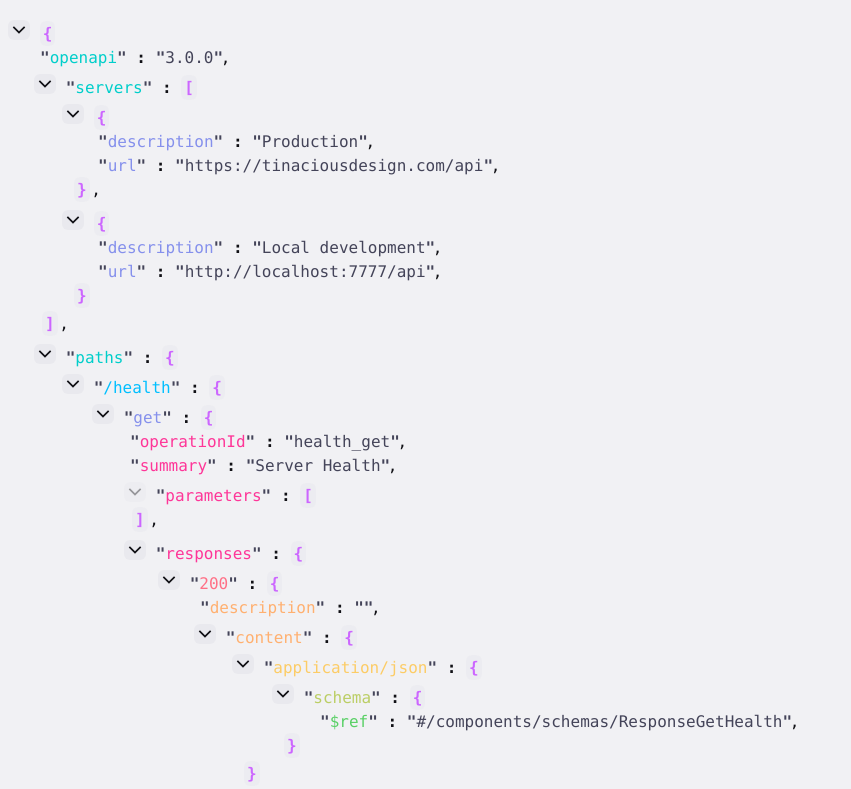
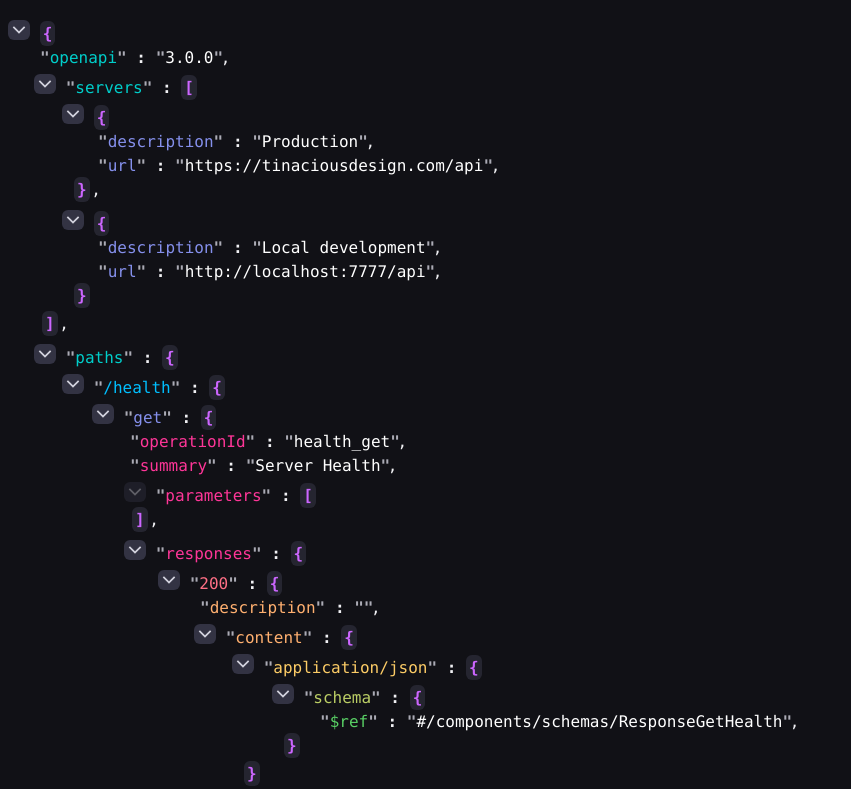
Before and after one commit to tinacious/rainbow-json-chrome, a Svelte app: page / in a window 1280 px wide. Shown: the top 789 px of the page, without its empty margins (0-851 px from the left). Built offline with nearby package versions, Linux system fonts and the light colour scheme.

Commit message:
manual dark mode

```diff
--- a/index.html
+++ b/index.html
@@ -1,5 +1,5 @@
 <!doctype html>
-<html lang="en">
+<html lang="en" class="dark">
   <head>
     <meta charset="UTF-8" />
     <link rel="icon" type="image/svg+xml" href="/vite.svg" />
--- a/src/app.css
+++ b/src/app.css
@@ -2,11 +2,14 @@
 @tailwind components;
 @tailwind utilities;
 
-:root {
-  color-scheme: light dark;
+
+
+html.dark {
+  color-scheme: dark;
 }
 
 body {
+  font-size: 100%;
   font-family: 'Source Code Pro', 'Cascadia Code', 'IBM Plex Mono', 'MonoLisa', 'Consolas', monospace;
   /* @apply bg-td_grey_1250 dark:bg-td_grey_100 text-black dark:text-white; */
   @apply bg-td_grey_1250 dark:bg-td_grey_100 text-td_grey_100 dark:text-td_grey_1250;
@@ -29,7 +32,8 @@ body {
 }
 
 .token-string {
-  @apply text-td_grey_400 dark:text-td_grey_1000;
+  @apply text-td_grey_400 dark:text-white;
+  /* @apply text-td_grey_400 dark:text-td_grey_1000; */
 }
 
 .colon {
@@ -37,7 +41,7 @@ body {
 }
 
 .parens {
-  @apply font-bold dark:text-td_grey_1100 text-td_grey_400;
+  @apply font-bold dark:text-td_grey_1100/80 text-td_grey_400;
 }
 
 .json-prop {
--- a/tailwind.config.js
+++ b/tailwind.config.js
@@ -1,5 +1,6 @@
 /** @type {import('tailwindcss').Config} */
 export default {
+  darkMode: 'selector',
   content: [
     "./index.html",
     "./src/**/*.{svelte,js,ts,jsx,tsx}",
```
